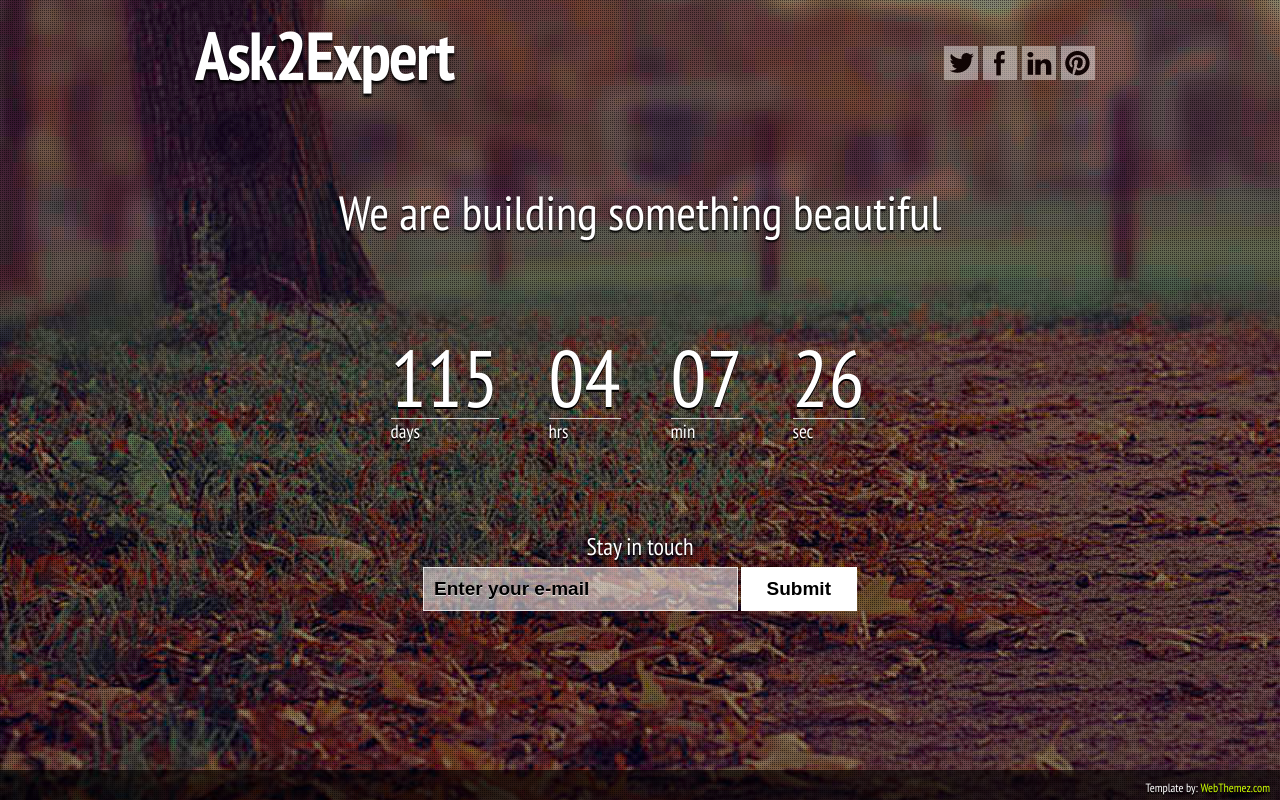
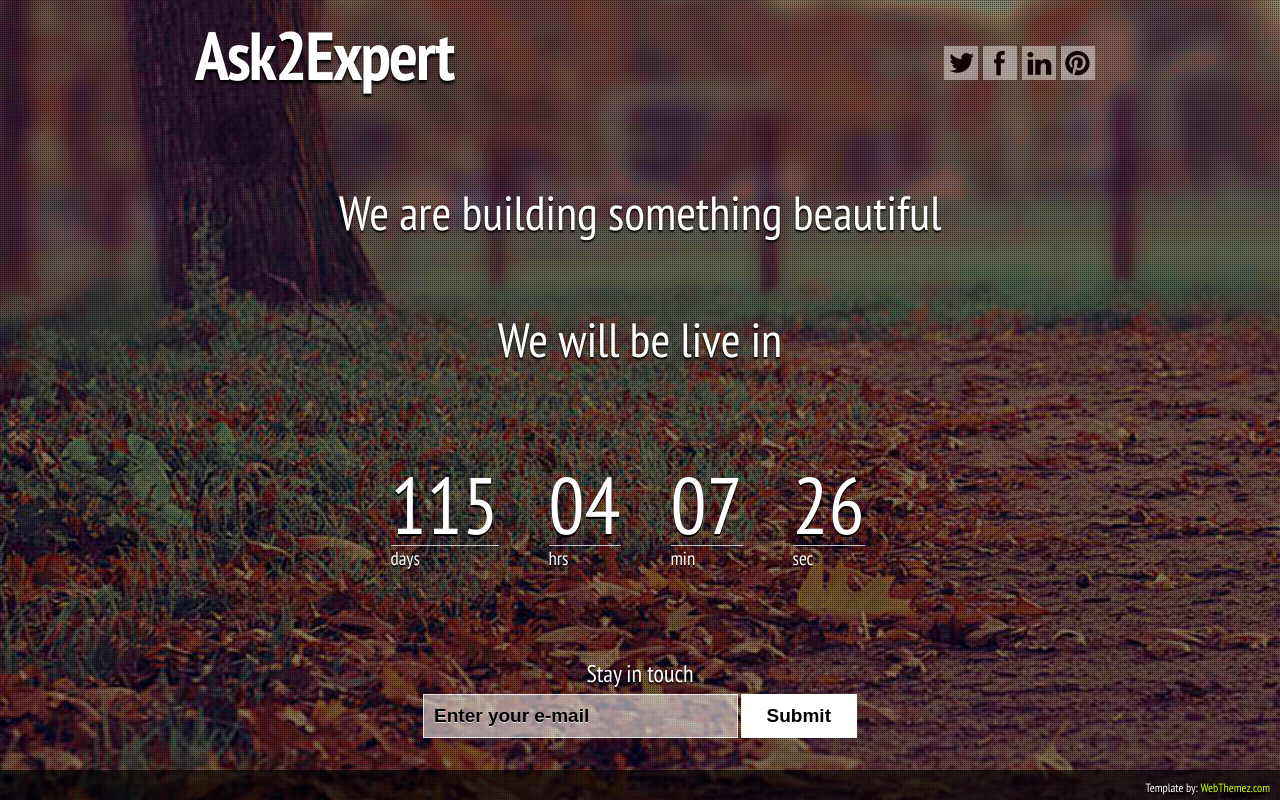
Before and after one commit to kuldeeptandon18/ask2expert_coming_soon, a plain HTML site: page index.html in a window 1280 px wide. Drawn offline with Linux system fonts and the light colour scheme; files whose address does not match are found by name.

Commit message:
live in line added

```diff
--- a/index.html
+++ b/index.html
@@ -33,6 +33,7 @@ Note: Please use our back link in your site (webthemez.com)
 </div>
 <div id="Content" class="wrapper">
 	<h2>We are building something beautiful</h2>
+	<h2>We will be live in</h2>
 <br/><br/>
 <div class="countdown styled"></div>
 <div id="subscribe">
```
